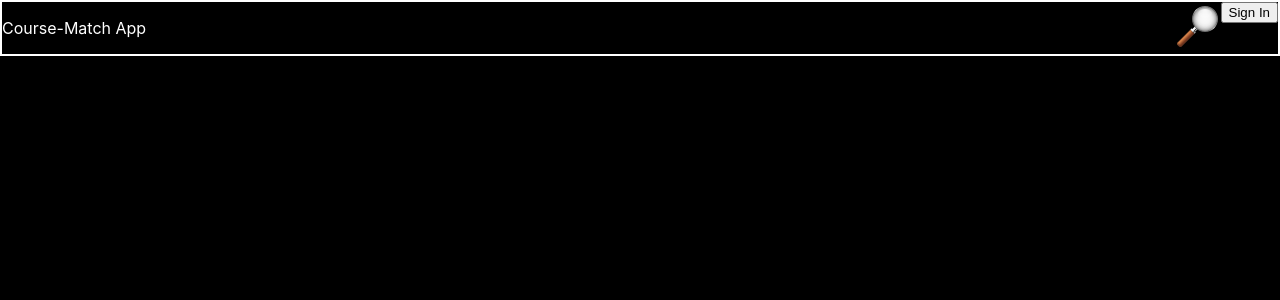
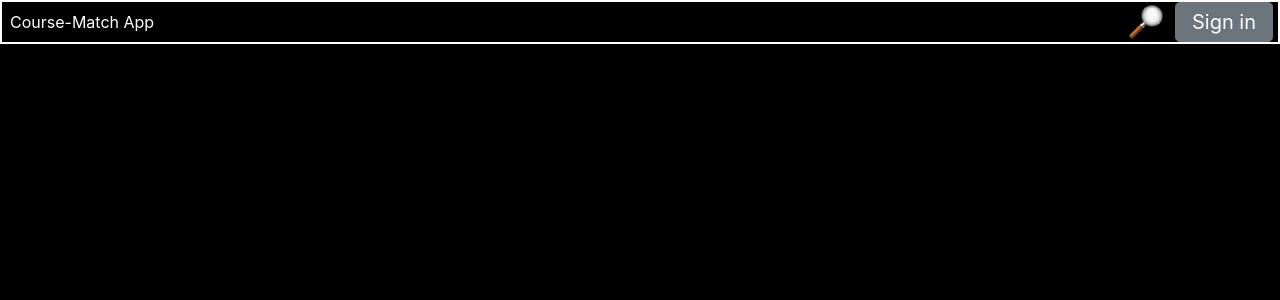
Before and after one commit to pronayguha13/Course-Match, a React (Create React App) app in the folder frontend/: page / in a window 1280 px wide. Shown: the top 300 px of the page. Built offline with nearby package versions, Linux system fonts and the light colour scheme.

Commit message:
SearchBar placed and working

```diff
--- a/frontend/public/index.html
+++ b/frontend/public/index.html
@@ -11,6 +11,27 @@
     />
     <link rel="apple-touch-icon" href="%PUBLIC_URL%/logo192.png" />
     <link rel="manifest" href="%PUBLIC_URL%/manifest.json" />
+    <link
+      rel="stylesheet"
+      href="https://stackpath.bootstrapcdn.com/bootstrap/4.5.2/css/bootstrap.min.css"
+      integrity="sha384-JcKb8q3iqJ61gNV9KGb8thSsNjpSL0n8PARn9HuZOnIxN0hoP+VmmDGMN5t9UJ0Z"
+      crossorigin="anonymous"
+    />
+    <script
+      src="https://code.jquery.com/jquery-3.5.1.slim.min.js"
+      integrity="sha384-DfXdz2htPH0lsSSs5nCTpuj/zy4C+OGpamoFVy38MVBnE+IbbVYUew+OrCXaRkfj"
+      crossorigin="anonymous"
+    ></script>
+    <script
+      src="https://cdn.jsdelivr.net/npm/popper.js@1.16.1/dist/umd/popper.min.js"
+      integrity="sha384-9/reFTGAW83EW2RDu2S0VKaIzap3H66lZH81PoYlFhbGU+6BZp6G7niu735Sk7lN"
+      crossorigin="anonymous"
+    ></script>
+    <script
+      src="https://stackpath.bootstrapcdn.com/bootstrap/4.5.2/js/bootstrap.min.js"
+      integrity="sha384-B4gt1jrGC7Jh4AgTPSdUtOBvfO8shuf57BaghqFfPlYxofvL8/KUEfYiJOMMV+rV"
+      crossorigin="anonymous"
+    ></script>
     <title>React App</title>
   </head>
   <body>
--- a/frontend/src/Components/App/App.css
+++ b/frontend/src/Components/App/App.css
@@ -5,4 +5,6 @@
 }
 .App img {
   float: right;
+  height: 39px;
+  width: 39px;
 }
--- a/frontend/src/Components/App/App.js
+++ b/frontend/src/Components/App/App.js
@@ -1,6 +1,5 @@
-import React, { useState, useContext } from "react";
+import React, { useContext } from "react";
 import "./App.css";
-import SearchArea from "../Search/SearchArea";
 import { searchAreaDisplayHandler } from "../../helperMethods";
 import { SearchBarContext } from "../../Context/SearchBarContext";
 
@@ -11,11 +10,26 @@ const App = () => {
       <p
         style={{
           display: "inline-block",
+          margin: "8px 0px 8px 8px",
         }}
       >
         Course-Match App
       </p>
-      <button style={{ float: "right" }}>Sign In</button>
+      <a
+        href="/"
+        className="btn btn-secondary btn-lg "
+        role="button"
+        aria-disabled="true"
+        style={{
+          float: "right",
+          height: "40px",
+          paddingTop: "4px",
+          paddingBottom: "4px",
+          marginRight: "5px",
+        }}
+      >
+        Sign in
+      </a>
       {searchAreaDisplayHandler(showSearch, setShowSearch)}
     </div>
   );
--- a/frontend/src/Components/Search/SearchArea.js
+++ b/frontend/src/Components/Search/SearchArea.js
@@ -6,8 +6,6 @@ const SearchArea = () => {
   const { setShowSearch } = useContext(SearchBarContext);
 
   const searchInputHandler = (e) => {
-    console.log("searchInputHandler -> name", e.target.name);
-    console.log("searchInputHandler -> value", e.target.value);
     setState(e.target.value);
   };
 
@@ -17,10 +15,43 @@ const SearchArea = () => {
         type="text"
         name="searchInput"
         value={state}
+        placeholder="Search your Folks..."
         onChange={(e) => searchInputHandler(e)}
-        style={{ outline: "none", border: "none" }}
       />
-      <button onClick={() => setShowSearch(true)}>X</button>
+      {state && state.length ? (
+        <button
+          type="button"
+          className="btn btn-primary btn-sm"
+          onClick={() => {
+            console.log(`Searched term:${state}`);
+            setState("");
+          }}
+          style={{
+            height: 29,
+            borderRadius: 0,
+            marginBottom: "4px",
+            textAlign: "center",
+          }}
+        >
+          Search
+        </button>
+      ) : (
+        <button
+          type="button"
+          className="btn btn-danger btn-sm"
+          onClick={() => setShowSearch(true)}
+          style={{
+            height: 29,
+            borderRadius: 0,
+            // backgroundColor: "#fff",
+            // marginLeft: "10px",
+            marginBottom: "4px",
+            textAlign: "center",
+          }}
+        >
+          X
+        </button>
+      )}
     </div>
   );
 };
--- a/frontend/src/Components/Search/SearchArea.module.css
+++ b/frontend/src/Components/Search/SearchArea.module.css
@@ -1,5 +1,15 @@
 .searchArea {
-  background-color: #fff;
+  /* background-color: #fff; */
   float: right;
-  margin: 13px 12px 9px 12px;
+  margin: 3px 12px 0px 12px;
+  /* height: 39px; */
+  /* margin-top: 3px;
+    /* margin-bottom: 0px; */
+  border: 2px solid black;
+  height: 34px;
 }
+.searchArea input {
+  height: 29px;
+  outline: none;
+  border: none;
+}
--- a/frontend/src/Context/SearchBarContext.js
+++ b/frontend/src/Context/SearchBarContext.js
@@ -1,5 +1,4 @@
 import React, { createContext, useState } from "react";
-import SearchArea from "../Components/Search/SearchArea";
 
 export const SearchBarContext = createContext();
 export const SearchBarContextProvider = ({ children }) => {
@@ -10,7 +9,6 @@ export const SearchBarContextProvider = ({ children }) => {
       value={{
         showSearch,
         setShowSearch,
-        // searchAreaDisplayHandler,
       }}
     >
       {children}
--- a/frontend/src/helperMethods.js
+++ b/frontend/src/helperMethods.js
@@ -1,4 +1,4 @@
-import React, { useContext } from "react";
+import React from "react";
 
 import SearchArea from "./Components/Search/SearchArea";
 
@@ -9,7 +9,7 @@ export const searchAreaDisplayHandler = (showSearch, setShowSearch) => {
     <img
       src="./assets/images/icons/search-glass.png"
       alt="magnifying-glass"
-      style={{ color: "#fff" }}
+      style={{ color: "#fff", marginRight: "10px" }}
       onClick={() => setShowSearch(false)}
     />
   );
```
